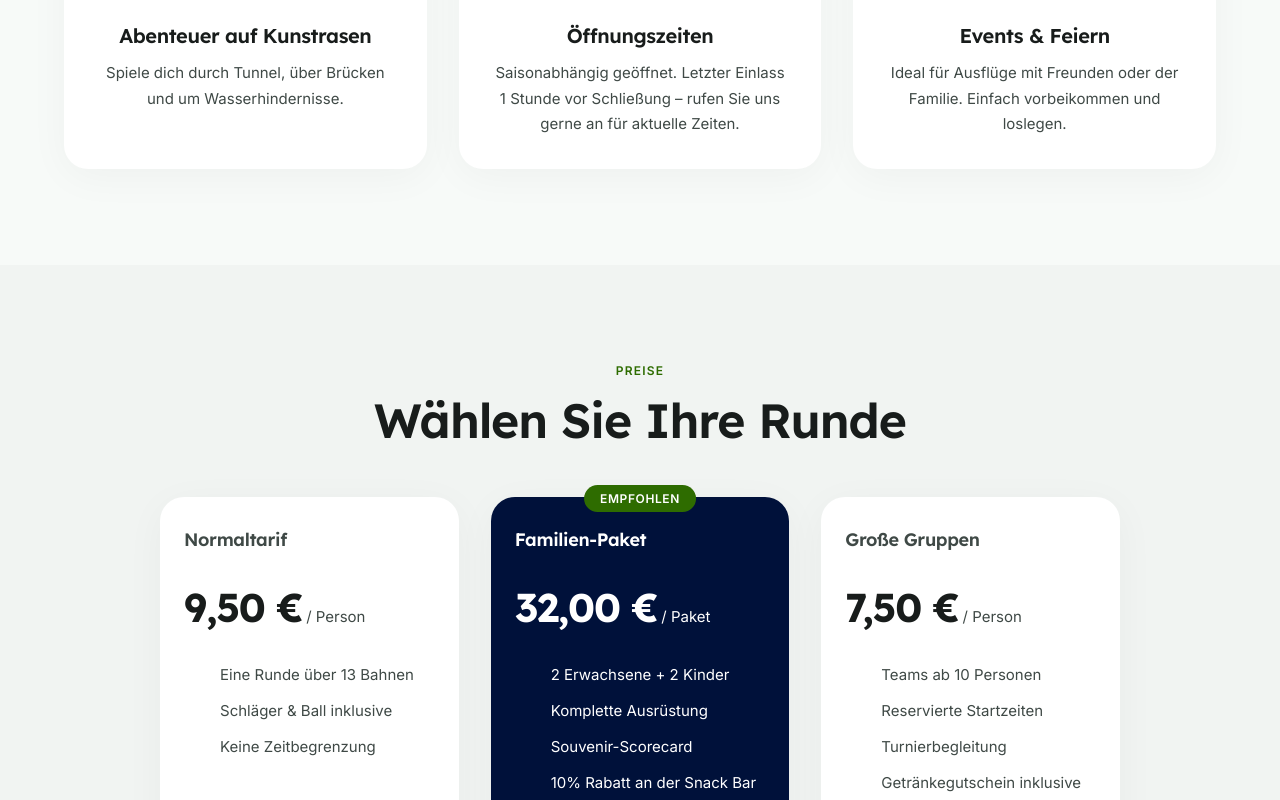
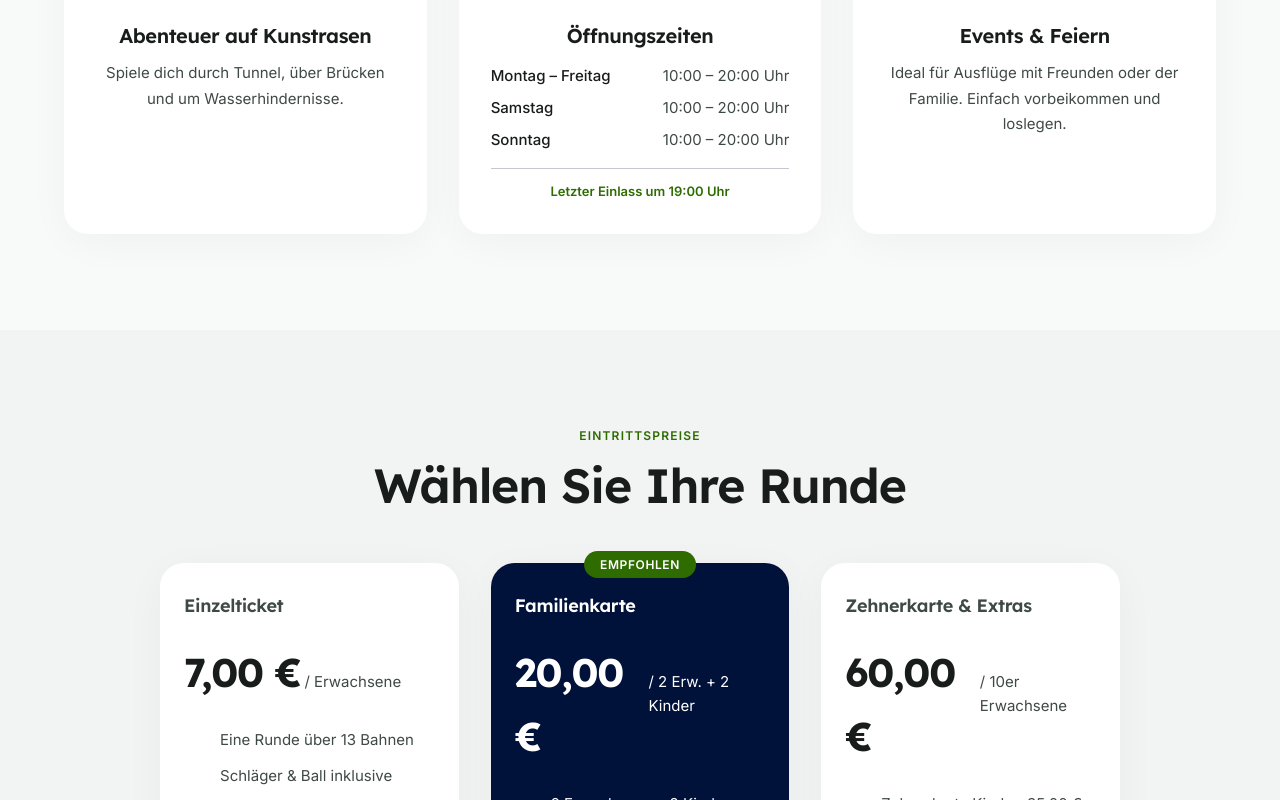
Before and after one commit to Playeraller/tb-oberursel-modern-Stitch, a React (Vite) app: page /putters-paradise in a window 1280 px wide. Shown: the part 840-1640 px from the top of the page. Built offline with nearby package versions, Linux system fonts and the light colour scheme.

Commit message:
fix: update pricing and opening hours for Adventure Golf and Badminton, correct tennis court counts and terminology

```diff
--- a/src/pages/BadmintonPage.jsx
+++ b/src/pages/BadmintonPage.jsx
@@ -5,7 +5,7 @@ import './BadmintonPage.css';
 
 const STATS = [
   { number: '04', label: 'Badmintoncourts', icon: 'grid_view' },
-  { number: '10m+', label: 'Deckenhöhe', icon: 'height' },
+  { number: 'LED', label: 'Helles Licht', icon: 'lightbulb' },
   { number: 'PVC', label: 'Schwingboden', icon: 'layers' },
 ];
 
@@ -37,7 +37,7 @@ export default function BadmintonPage() {
       {/* Hero */}
       <Hero
         title="Badminton beim TBO"
-        subtitle="4 Badmintoncourts mit PVC-Schwingboden und über 10 Metern Deckenhöhe – ganzjährig bespielbar."
+        subtitle="4 Badmintoncourts mit PVC-Schwingboden und modernster LED-Beleuchtung – ganzjährig bespielbar."
         label="BADMINTON"
         backgroundImage="https://images.unsplash.com/photo-1626224583764-f87db24ac4ea?w=1600&q=80"
         videoSrc="/videos/badminton_hero_placeholder.mp4"
@@ -97,9 +97,9 @@ export default function BadmintonPage() {
                 <span>Kalorienverbrauch</span>
               </div>
               <div className="badminton-why__feature">
-                <span className="material-symbols-outlined">speed</span>
-                <strong>300+ km/h</strong>
-                <span>Smash-Geschwindigkeit</span>
+                <span className="material-symbols-outlined">self_improvement</span>
+                <strong>Stressabbau</strong>
+                <span>Kopf frei bekommen</span>
               </div>
               <div className="badminton-why__feature">
                 <span className="material-symbols-outlined">groups</span>
--- a/src/pages/PuttersParadisePage.css
+++ b/src/pages/PuttersParadisePage.css
@@ -36,6 +36,37 @@
 
 .putters-info__card p {
   font-size: 0.9375rem;
+}
+
+/* --- Opening Hours --- */
+.putters-hours {
+  text-align: left;
+}
+
+.putters-hours__row {
+  display: flex;
+  justify-content: space-between;
+  padding: var(--space-1) 0;
+  font-size: 0.9375rem;
+}
+
+.putters-hours__day {
+  color: var(--on-surface);
+  font-weight: 500;
+}
+
+.putters-hours__time {
+  color: var(--on-surface-variant);
+}
+
+.putters-hours__note {
+  margin-top: var(--space-3);
+  padding-top: var(--space-3);
+  border-top: 1px solid var(--outline-variant, rgba(0,0,0,0.08));
+  font-size: 0.8125rem;
+  color: var(--secondary);
+  font-weight: 600;
+  text-align: center;
 }
 
 @media (max-width: 768px) {
--- a/src/pages/PuttersParadisePage.jsx
+++ b/src/pages/PuttersParadisePage.jsx
@@ -5,24 +5,43 @@ import './PuttersParadisePage.css';
 
 const PRICING = [
   {
-    title: 'Normaltarif',
-    price: '9,50 €',
-    unit: '/ Person',
-    features: ['Eine Runde über 13 Bahnen', 'Schläger & Ball inklusive', 'Keine Zeitbegrenzung'],
+    title: 'Einzelticket',
+    price: '7,00 €',
+    unit: '/ Erwachsene',
+    features: [
+      'Eine Runde über 13 Bahnen',
+      'Schläger & Ball inklusive',
+      'Kinder (bis 16 J.): 5,00 €',
+    ],
   },
   {
-    title: 'Familien-Paket',
-    price: '32,00 €',
-    unit: '/ Paket',
-    features: ['2 Erwachsene + 2 Kinder', 'Komplette Ausrüstung', 'Souvenir-Scorecard', '10% Rabatt an der Snack Bar', 'Jedes weitere Kind: +6 €'],
+    title: 'Familienkarte',
+    price: '20,00 €',
+    unit: '/ 2 Erw. + 2 Kinder',
+    features: [
+      '2 Erwachsene + 2 Kinder: 20,00 €',
+      '2 Erwachsene + 3 Kinder: 22,00 €',
+      '2 Erwachsene + 4 Kinder: 25,00 €',
+      'Komplette Ausrüstung inklusive',
+    ],
     highlighted: true,
   },
   {
-    title: 'Große Gruppen',
-    price: '7,50 €',
-    unit: '/ Person',
-    features: ['Teams ab 10 Personen', 'Reservierte Startzeiten', 'Turnierbegleitung', 'Getränkegutschein inklusive'],
+    title: 'Zehnerkarte & Extras',
+    price: '60,00 €',
+    unit: '/ 10er Erwachsene',
+    features: [
+      'Zehnerkarte Kinder: 35,00 €',
+      'Wiederholungsrunde Erw.: 5,00 €',
+      'Wiederholungsrunde Kinder: 3,50 €',
+    ],
   },
+];
+
+const OPENING_HOURS = [
+  { day: 'Montag – Freitag', time: '10:00 – 20:00 Uhr' },
+  { day: 'Samstag', time: '10:00 – 20:00 Uhr' },
+  { day: 'Sonntag', time: '10:00 – 20:00 Uhr' },
 ];
 
 export default function PuttersParadisePage() {
@@ -54,7 +73,15 @@ export default function PuttersParadisePage() {
             <div className="putters-info__card">
               <span className="material-symbols-outlined">schedule</span>
               <h3>Öffnungszeiten</h3>
-              <p>Saisonabhängig geöffnet. Letzter Einlass 1 Stunde vor Schließung – rufen Sie uns gerne an für aktuelle Zeiten.</p>
+              <div className="putters-hours">
+                {OPENING_HOURS.map((h) => (
+                  <div key={h.day} className="putters-hours__row">
+                    <span className="putters-hours__day">{h.day}</span>
+                    <span className="putters-hours__time">{h.time}</span>
+                  </div>
+                ))}
+                <div className="putters-hours__note">Letzter Einlass um 19:00 Uhr</div>
+              </div>
             </div>
             <div className="putters-info__card">
               <span className="material-symbols-outlined">celebration</span>
@@ -69,7 +96,7 @@ export default function PuttersParadisePage() {
       <section className="section section--alt putters-pricing" id="pricing">
         <div className="container">
           <div className="putters-pricing__header">
-            <span className="label">Preise</span>
+            <span className="label">Eintrittspreise</span>
             <h2>Wählen Sie Ihre Runde</h2>
           </div>
           <div className="putters-pricing__grid">
--- a/src/pages/TennisBookingPage.jsx
+++ b/src/pages/TennisBookingPage.jsx
@@ -10,8 +10,8 @@ const TIME_SLOTS = [
 ];
 
 const SURFACES = [
-  { id: 'hart', label: 'Hallen-Hartplatz', count: 4, icon: 'warehouse' },
-  { id: 'sand', label: 'Sandplatz', count: 8, icon: 'park' },
+  { id: 'hallenplatz', label: 'Hallenplatz (Granulat)', count: 6, icon: 'warehouse' },
+  { id: 'freiplatz', label: 'Freiplatz (Draußen)', count: 2, icon: 'park' },
 ];
 
 const WEEKDAYS = ['Sonntag', 'Montag', 'Dienstag', 'Mittwoch', 'Donnerstag', 'Freitag', 'Samstag'];
@@ -19,7 +19,7 @@ const MONTHS_SHORT = ['Jan.', 'Feb.', 'März', 'Apr.', 'Mai', 'Juni', 'Juli', 'A
 
 export default function TennisBookingPage() {
   const [selectedDate, setSelectedDate] = useState(null);
-  const [selectedSurface, setSelectedSurface] = useState('hart');
+  const [selectedSurface, setSelectedSurface] = useState('hallenplatz');
   const [selectedTime, setSelectedTime] = useState(null);
 
   const formatDate = (date) => {
--- a/src/pages/TennisPage.jsx
+++ b/src/pages/TennisPage.jsx
@@ -13,7 +13,7 @@ const COURT_TYPES = [
     icon: 'park',
     title: 'Freiplätze',
     count: '2',
-    features: ['Gepflegter Sandbelag', 'Natürliches Spielgefühl', 'April – Oktober'],
+    features: ['Spielen an der frischen Luft', 'Optimale Lichtverhältnisse', 'April – Oktober'],
   },
 ];
 
```
